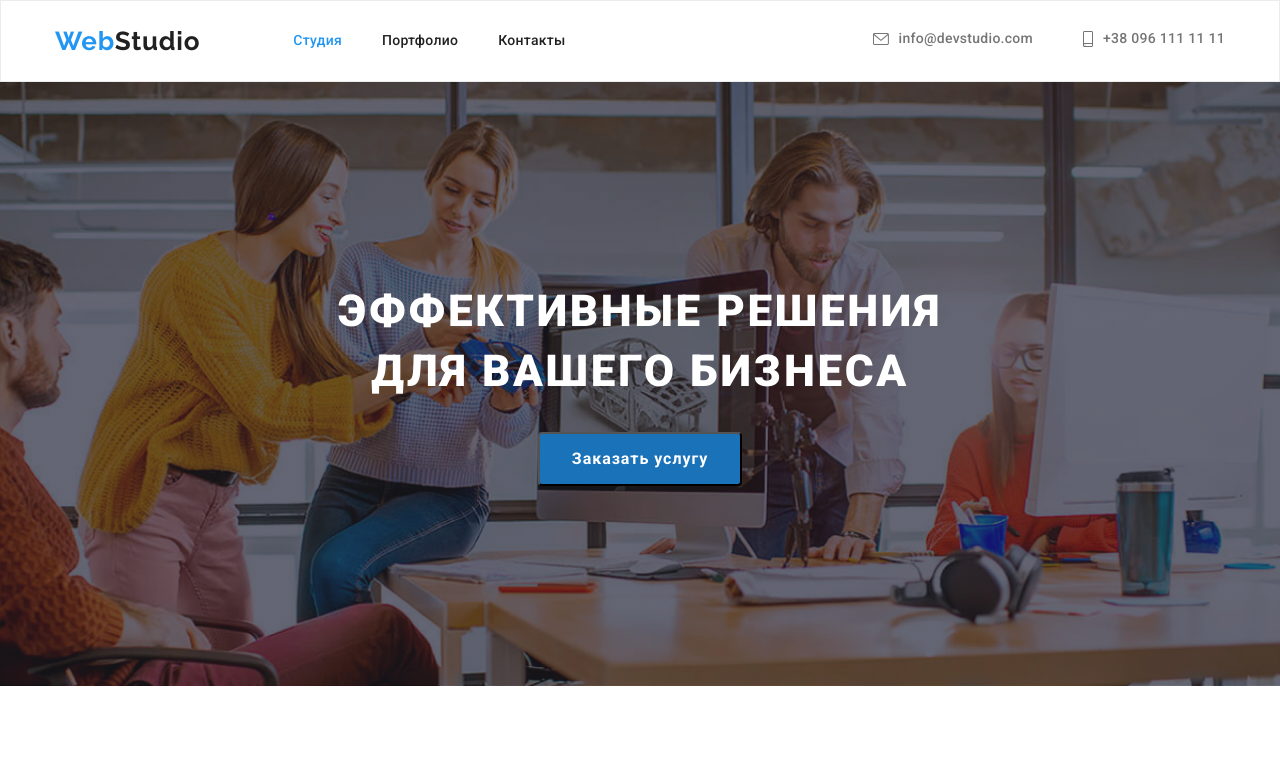
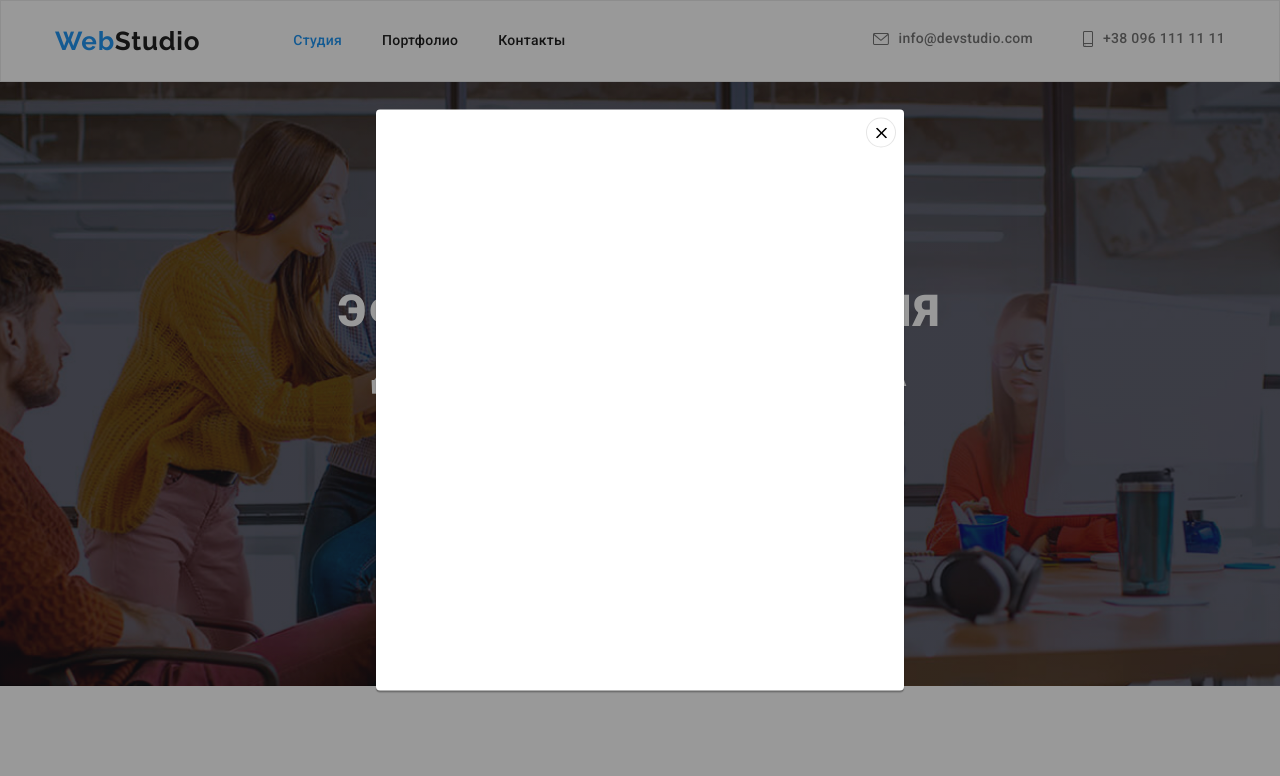
Before and after one commit to RuslanKarpov/goit-markup-hw-05, a plain HTML site: page index.html in a window 1280 px wide. Both pictures are taken after a click on the button "Заказать услугу". Shown: the top 776 px of the page. Drawn offline with nearby package versions, Linux system fonts and the light colour scheme.

Commit message:
portfolio

```diff
--- a/css/styles.css
+++ b/css/styles.css
@@ -657,3 +657,53 @@ ul {
 .fsocial-link:focus .fsocial-icon {
   fill: var(--accent-color-text);
 }
+/* *******Modal window********** */
+.backdrop {
+  position: fixed;
+  top: 0;
+  left: 0;
+  width: 100%;
+  height: 100%;
+  background-color: rgba(0, 0, 0, 0.4);
+}
+.backdrop.is-hidden {
+  opacity: 0;
+  pointer-events: none; /* пропускает через себя клик*/
+}
+.modal {
+  position: absolute;
+  top: 50%;
+  left: 50%;
+  transform: translate(-50%, -50%);
+
+  min-width: 528px;
+  min-height: 581px;
+  background-color: var(--accent-color-text);
+
+  border-radius: 4px;
+  background-color: #FFFFFF;
+  box-shadow: 0px 1px 3px rgba(0, 0, 0, 0.12), 0px 1px 1px rgba(0, 0, 0, 0.14), 0px 2px 1px rgba(0, 0, 0, 0.2);
+
+}
+.modal-close {
+  position: absolute;
+  top:  8px;
+  right: 8px;
+  cursor: pointer;
+
+  display: flex;
+  justify-content: center;
+  align-items: center;
+  width: 30px;
+  height: 30px;
+  border-radius: 50%;
+
+
+  border: 1px solid rgba(0, 0, 0, 0.1);
+  background: #FFFFFF;
+}
+.modal-close-icon:hover ,
+.modal-close-icon:focus {
+  color: var(--accent-color-text);
+}
+}
--- a/index.html
+++ b/index.html
@@ -63,7 +63,7 @@
           <div class="container">
             <div class="hero-container">
               <h1 class="hero-title centered">Эффективные решения для вашего бизнеса</h1>
-              <button type="button" class="hero-button">Заказать услугу</button>
+              <button type="button" class="hero-button" data-open-modal>Заказать услугу</button>
             </div>
           </div>
         </section>
@@ -487,5 +487,38 @@
         </div>
       </footer>
     </div>
+    <!---------------Modal window------------------>
+
+    <div class="backdrop is-hidden" data-backdrop>
+      <div class="modal">
+        <button class="modal-close" data-close-modal>
+          <svg class="modal-close-icon" width="11" height="11">
+            <use href="./images/modal/symbol-defs.svg#icon-closed-button"></use>
+          </svg>
+        </button>
+      </div>
+    </div>
+
+    <!--*****************JS for Modal**************************-->
+    <script>
+      const refs = {
+        openModalBtn: document.querySelector('[data-open-modal]'),
+        closeModalBtn: document.querySelector('[data-close-modal]'),
+        backdrop: document.querySelector('[data-backdrop]'),
+      };
+
+      refs.openModalBtn.addEventListener('click', toggleModal);
+      refs.closeModalBtn.addEventListener('click', toggleModal);
+
+      refs.backdrop.addEventListener('click', logBackdropClick);
+
+      function toggleModal() {
+        refs.backdrop.classList.toggle('is-hidden');
+      }
+
+      function logBackdropClick() {
+        console.log('Это клик в бекдроп');
+      }
+    </script>
   </body>
 </html>
```
Also changed, not shown: portfolio.html (+8 -6 lines), images/modal/closed-button.svg (added), images/modal/symbol-defs.svg (added).
